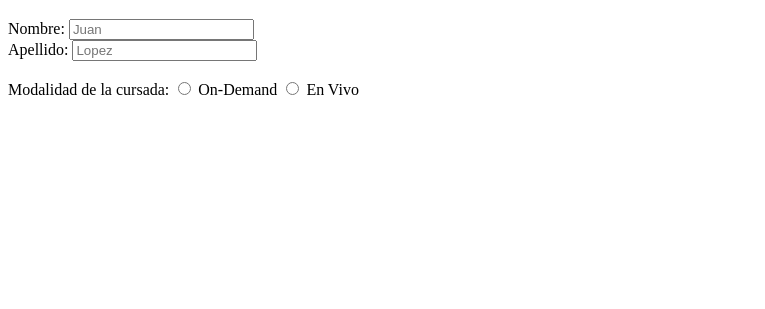
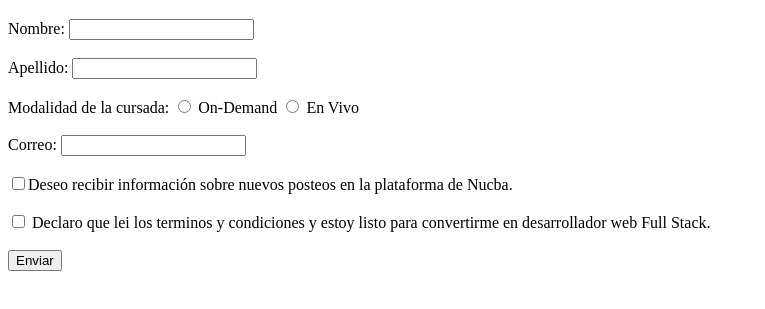
Before and after one commit to SleepD4rt/Gaston-Pares---Primera-Entrega-NUCBA-, a plain HTML site: page EjercicioN3.html in a window 1280 px wide. Shown: the part 61-370 px from the top of the page, without its empty margins (0-765 px from the left). Drawn offline with Linux system fonts and the light colour scheme.

Commit message:
EjercicioN3 Terminado

```diff
--- a/EjercicioN3.html
+++ b/EjercicioN3.html
@@ -12,19 +12,47 @@
       <div class="container">
         <section class="formulario">
           <form>
-            <label for="name"
-              >Nombre:
-              <input type="text" id="name" placeholder="Juan" /><br /></label
-            ><label for="coname"
-              >Apellido:
-              <input type="text" id="coname" placeholder="Lopez" /><br
-            /></label>
+            <div class="data-user">
+              <label for="name">Nombre:</label>
+              <input type="text" id="name" />
               <br />
+              <br />
+              <label for="coname"> Apellido:</label>
+              <input type="text" id="coname" />
+              <br />
+              <br />
+            </div>
+
+            <div class="data-mod">
               <label for="modalidad-radio">Modalidad de la cursada:</label>
               <input type="radio" id="modalidad-radio" />
               <label for="modalidad-radio">On-Demand</label>
               <input type="radio" id="modalidad" />
               <label for="modalidad-radio">En Vivo</label>
+            </div>
+
+            <div class="data-mail">
+              <br />
+              <label for="">Correo: </label><input type="text" id="mail" />
+              <br />
+              <br />
+            </div>
+
+            <div class="data-legal">
+              <input type="checkbox" id="data-legal" /><label for="data-legal"
+                >Deseo recibir información sobre nuevos posteos en la plataforma
+                de Nucba.</label
+              ><br />
+              <br />
+              <input type="checkbox" id="data-legal" />
+              <label for="data-legal"
+                >Declaro que lei los terminos y condiciones y estoy listo para
+                convertirme en desarrollador web Full Stack.</label
+              >
+              <br />
+              <br />
+              <input type="submit" value="Enviar" />
+            </div>
           </form>
         </section>
       </div>
```
Lines whose indentation alone changed are shown as unchanged.
